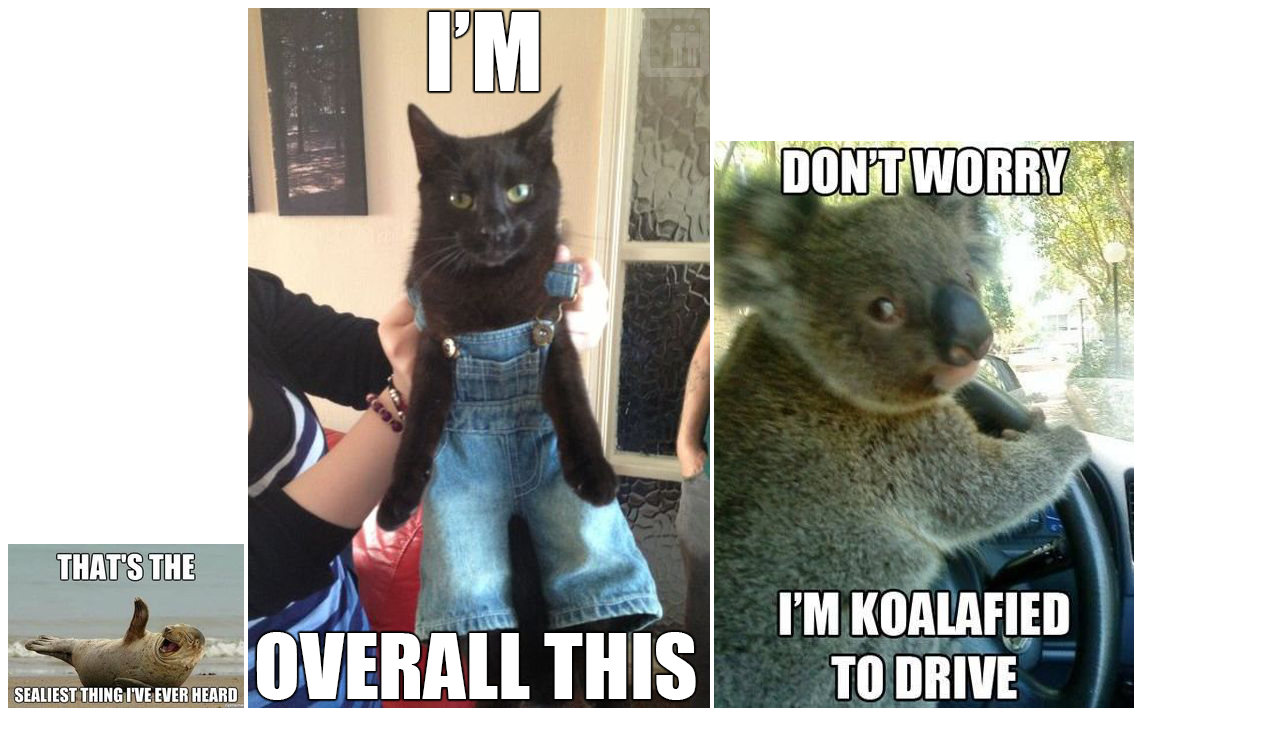
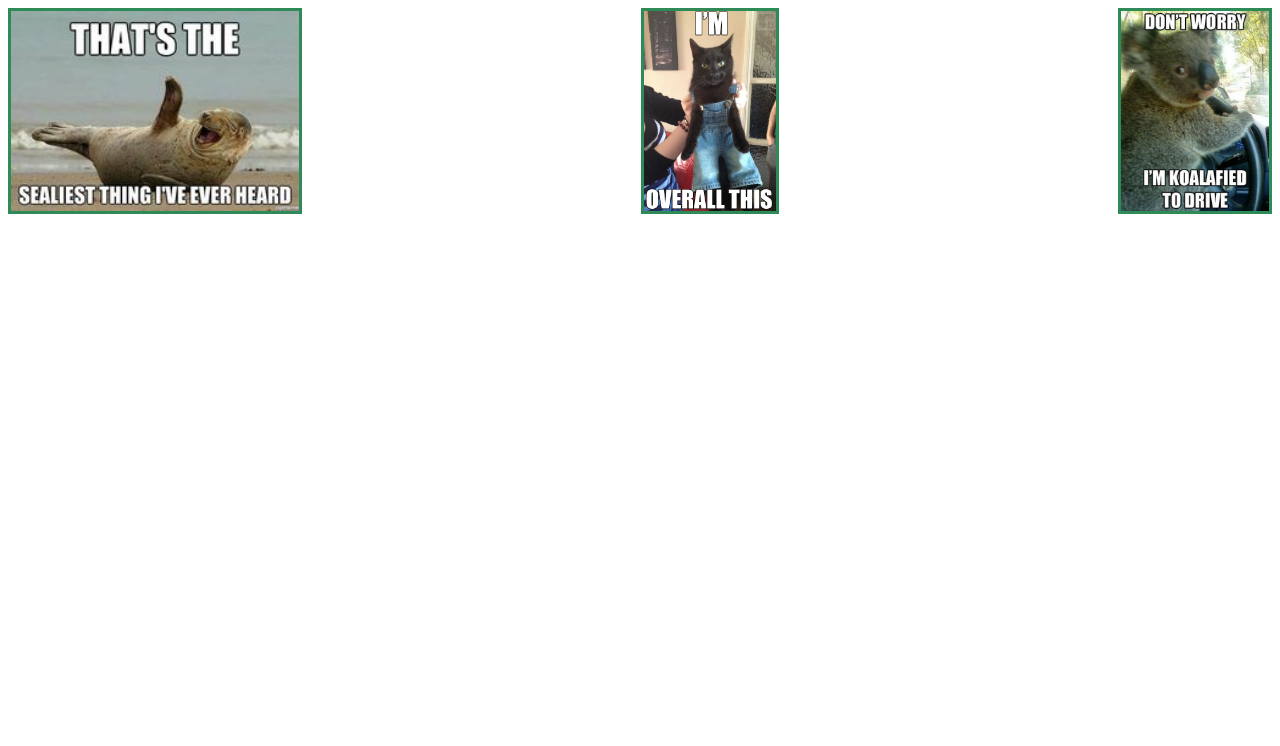
Before and after one commit to mmmaaatttttt/site_html_css_demo, a plain HTML site: page index.html in a window 1280 px wide. Drawn offline with Linux system fonts and the light colour scheme.

Commit message:
Add styles and alt tags for images

```diff
--- a/index.html
+++ b/index.html
@@ -5,12 +5,13 @@
   <meta http-equiv="X-UA-Compatible" content="IE=edge">
   <meta name="viewport" content="width=device-width, initial-scale=1.0">
   <title>HTML / CSS Meme Demo</title>
+  <link rel="stylesheet" href="style.css">
 </head>
 <body>
   <section>
-    <img src="images/meme1.jpg" />
-    <img src="images/meme2.png" />
-    <img src="images/meme3.jpg" />
+    <img id="seal" src="images/meme1.jpg" alt="Happy seal on the beach: That's the Sealiest thing I've ever seen" />
+    <img src="images/meme2.png" alt="Black cat in overalls: I'm overall this"/>
+    <img src="images/meme3.jpg" alt="Koala in a car: I'm koalafied to drive"/>
   </section>
 </body>
 </html>
--- /dev/null
+++ b/style.css
@@ -0,0 +1,9 @@
+img {
+  height: 200px;
+  border: 3px solid seagreen;
+}
+
+section {
+  display: flex;
+  justify-content: space-between;
+}
```
